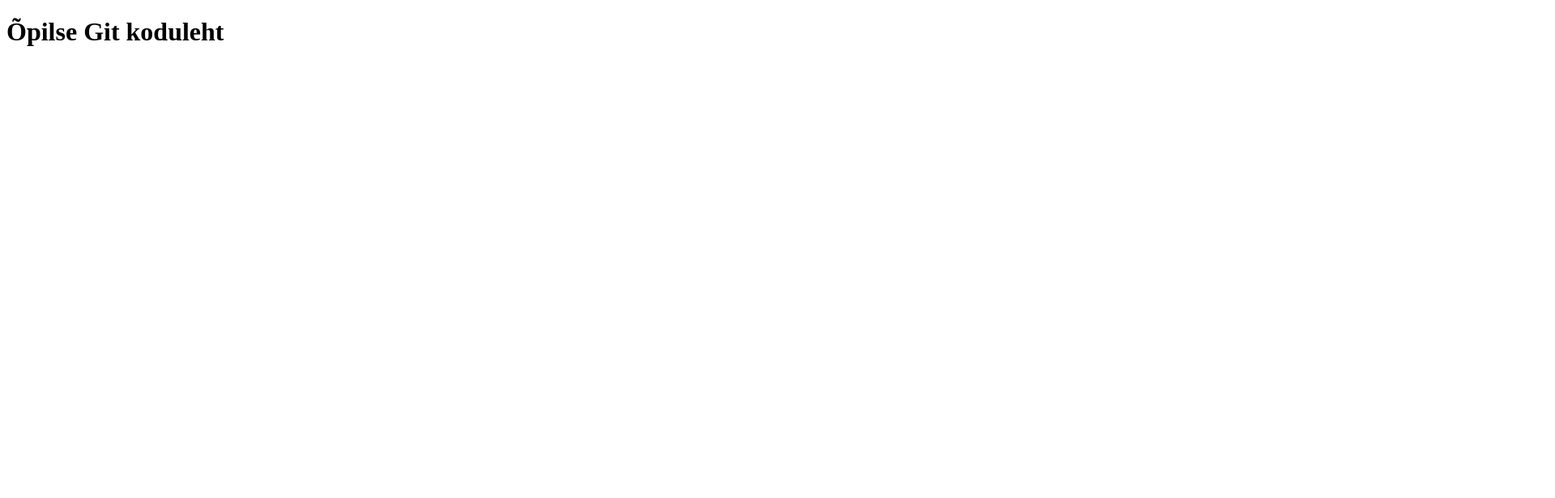
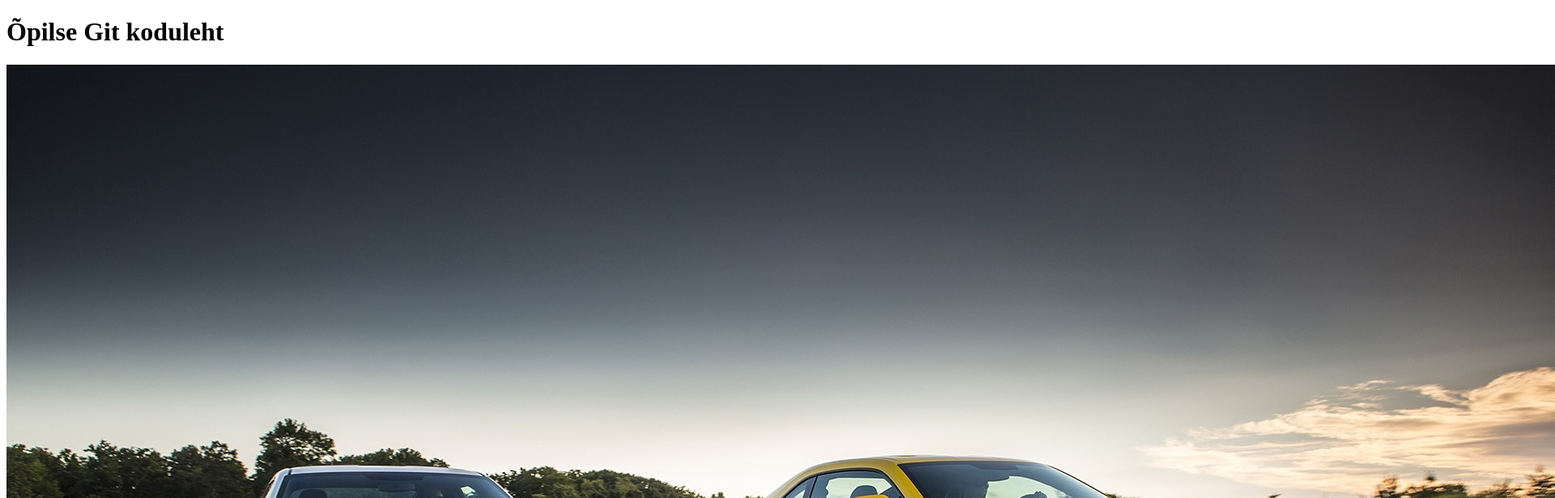
Before and after one commit to q1zeka1q/evgeniyvasiliev, a plain HTML site: page index.html in a window 1280 px wide. Shown: the top 616 px of the page at 81% size, 1920 px wide, since content can reach past the window. Drawn offline with Linux system fonts and the light colour scheme.

Commit message:
Pilt ja pildi fail on lisatud projekti

```diff
--- a/index.html
+++ b/index.html
@@ -6,6 +6,6 @@
 </head>
 <body>
 <h1>Õpilse Git koduleht</h1>
-
+<img src="36778.jpg" alt="minu pilt">
 </body>
 </html>
```
Also changed, not shown: 36778.jpg (added).
